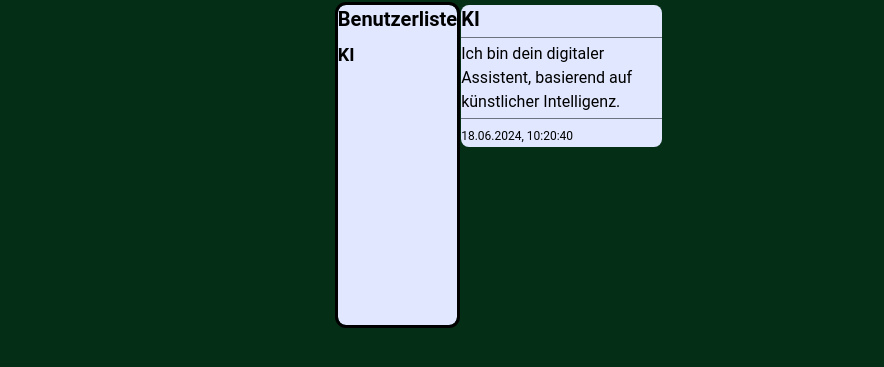
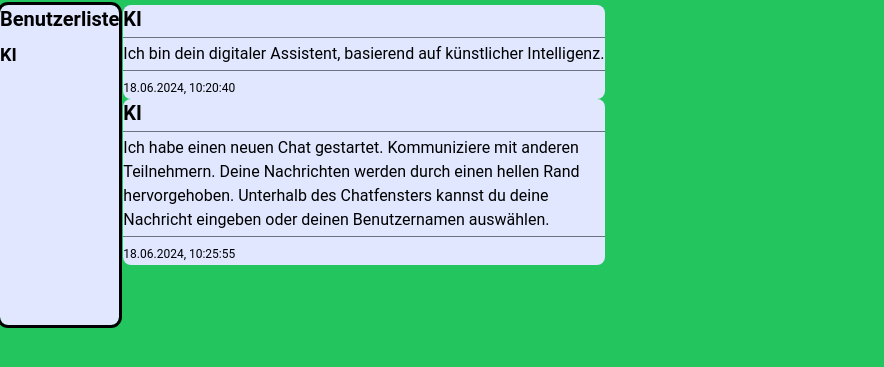
Before and after one commit to Miralem-Ba/321-Chat-Applikation, a website: page client/index.html in a window 1280 px wide. Shown: the part 267-634 px from the top of the page, without its empty margins (0-884 px from the left). Drawn offline with nearby package versions, Linux system fonts and the light colour scheme.

Commit message:
I have added another comment under the comment and with tailwind Desingt

```diff
--- a/client/index.html
+++ b/client/index.html
@@ -11,7 +11,7 @@
   </head>
 
   <body>
-    <div class="w-screen h-screen bg-green-950 justify-center flex items-center flex flex-col">
+    <div class="w-screen h-screen bg-green-500 justify-center flex items-center flex flex-col">
       <h1 class="text-white text-4xl my-3 font-bold "> Ultimativer Mega Chat </h1>
 
       <div class="flex flex-row ">
@@ -34,5 +34,19 @@
               <span class="text-xs text-left underline-offset-1">18.06.2024, 10:20:40</span>
           </div>
 
+          <div id="chatbox" class="w-5/12 h-fit bg-indigo-100 rounded-lg ">
+                    <span class="text-xl font-bold">KI</span>
+                    <div class="border-t border-gray-500 my-1"></div>
+                    <p class="">
+                      Ich habe einen neuen Chat gestartet.
+                      Kommuniziere mit anderen Teilnehmern. Deine Nachrichten werden durch einen hellen Rand hervorgehoben.
+                      Unterhalb des Chatfensters kannst du deine Nachricht eingeben oder deinen Benutzernamen auswählen.
+                    </p>
+                    <div class="border-t border-gray-500 my-1"></div>
+                    <span class="text-xs text-left underline-offset-1">18.06.2024, 10:25:55</span>
+                </div>
+            </div>
+        </div>
+
     </body>
 </html>
```
